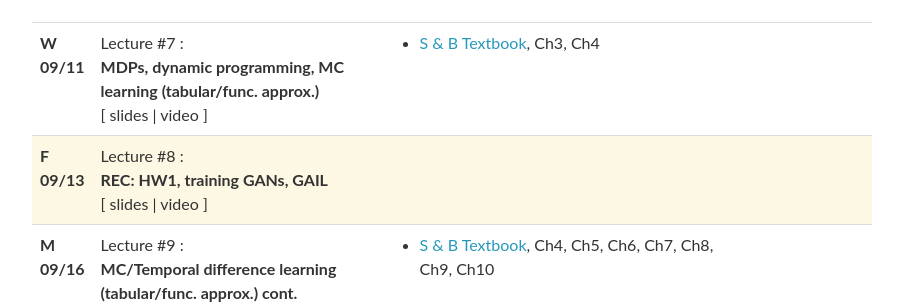
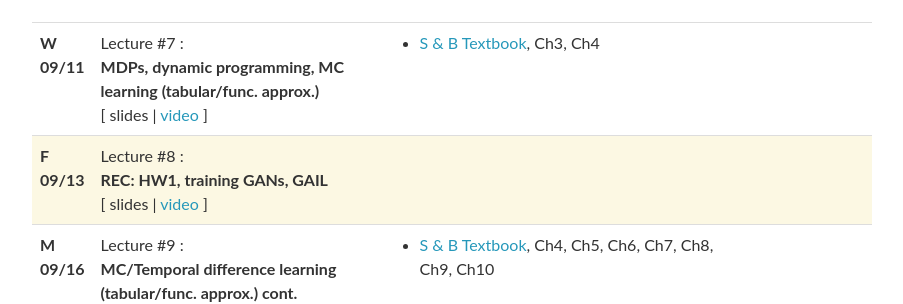
Before and after one commit to cmudeeprl/703website_f19, a Jekyll site: the page built from _pages/lectures.md, in a window 1280 px wide and 900 px high, scrolled down 1027 px. Shown: the part 155-459 px from the top of the window, without its empty margins (188-1091 px from the left). Built offline with Jekyll 4.4.1, drawn with Linux system fonts in a browser that asks for light colours; nearby versions of some CDN libraries; comment, search, counter and statistics services are not loaded; part of the change alters nothing that is shown.

```diff
--- a/_data/lectures.yml
+++ b/_data/lectures.yml
@@ -86,7 +86,7 @@
   title: >
     <strong>MDPs, dynamic programming, MC learning (tabular/func. approx.)</strong>
   slides:
-  video:
+  video: https://scs.hosted.panopto.com/Panopto/Pages/Viewer.aspx?id=40a34b64-98bd-4c24-9a6c-aab500f4f593
   notes:
   readings:
     - <a href="http://incompleteideas.net/book/RLbook2018.pdf" target="_blank">S & B Textbook</a>, Ch3, Ch4
@@ -96,8 +96,7 @@
   lecturer:
   title: >
     <strong>REC: HW1, training GANs, GAIL</strong>
-  slides:
-  video:
+  video: https://scs.hosted.panopto.com/Panopto/Pages/Viewer.aspx?id=f22f6b14-4cbc-429f-92e3-aac701071f76
   notes:
   readings:
   logistics:
```
